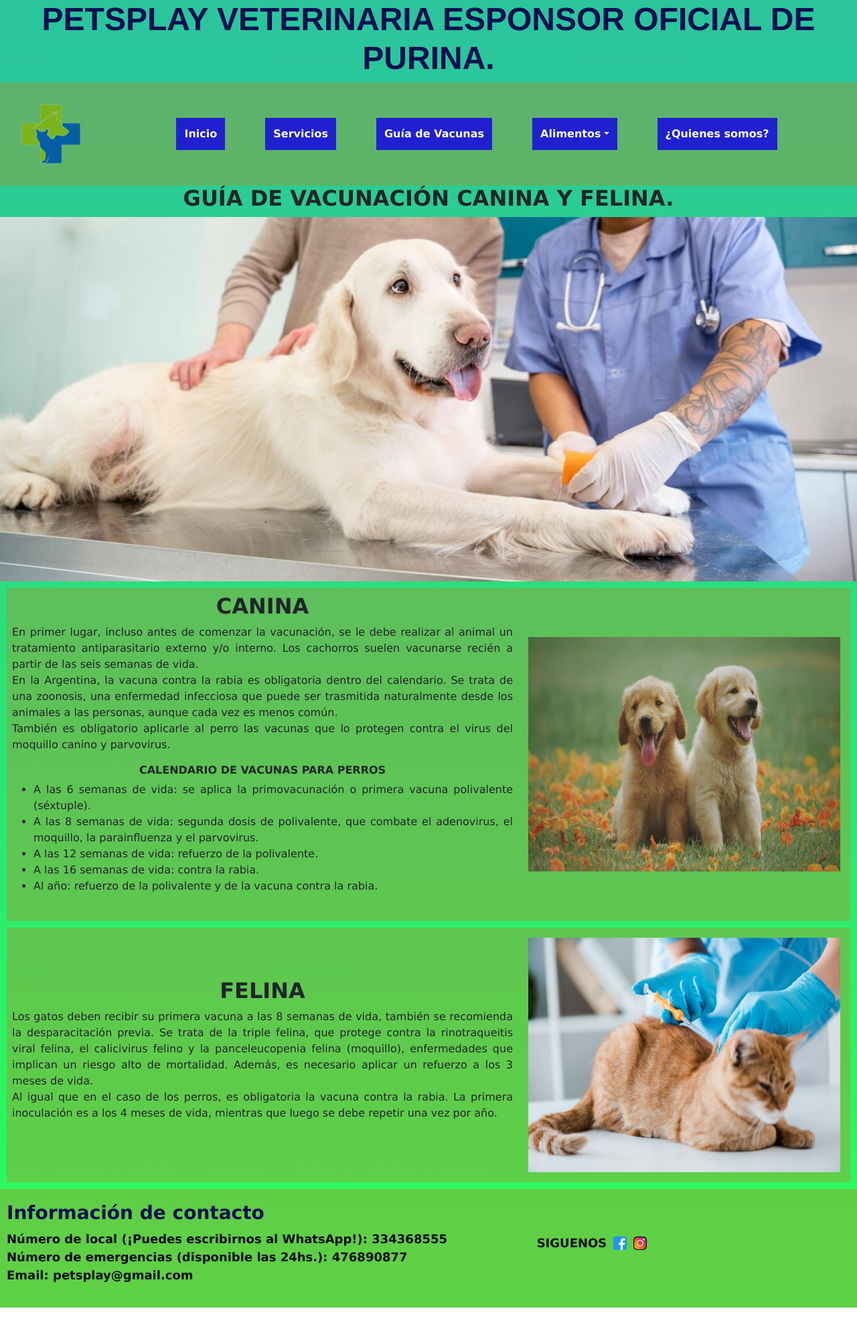
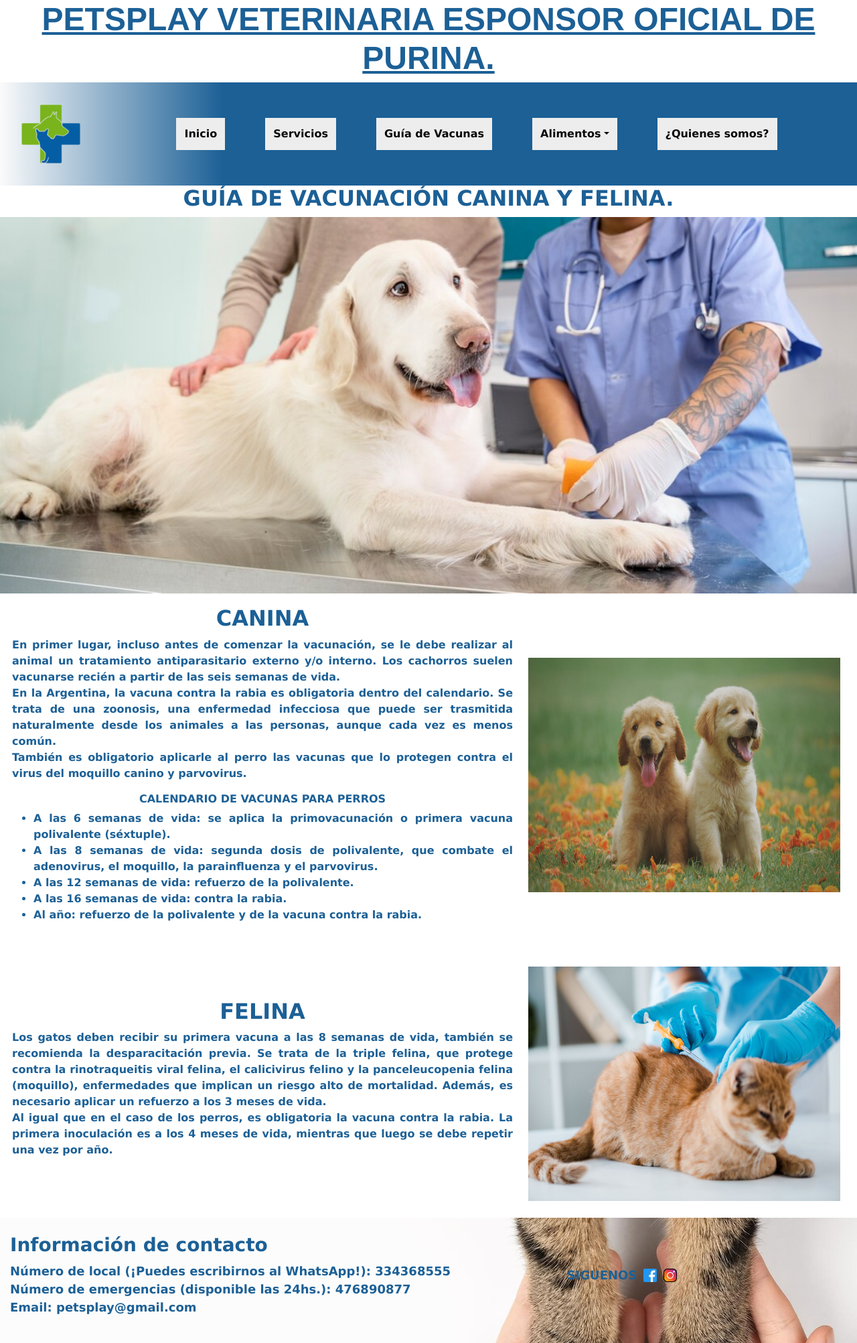
Before and after one commit to SantiFP90/PF-FernandezPensa, a plain HTML site: page pages/guiaDeVacunas.html in a window 1280 px wide. Shown: the whole page at 67% size. Before the commit the page ends 1952 px from the top, so only its background shows below. Drawn offline with nearby package versions, Linux system fonts and the light colour scheme; grey boxes are pictures that could not be loaded.

Commit message:
Paleta de colores nueva

```diff
--- a/css/style.css
+++ b/css/style.css
@@ -5,8 +5,7 @@
 }
 
 body{
-    background: rgb(45,253,86);
-    background: linear-gradient(0deg, rgba(45,253,86,1) 0%, rgba(34,195,153,0.9640231092436975) 98%);
+    background-color: white;
     font-size: medium;
     font-family: Verdana, Geneva, Tahoma, sans-serif;
 }
@@ -19,7 +18,6 @@
 
 .heroVacunas img{
     width: 100%;
-    height: 68vh;
 }
 
 #logo img {
@@ -39,11 +37,13 @@
 
 .titulo {
     font-size: 3em;
-    color: rgb(10, 15, 80);
+    color: #1C6096;
     text-transform: uppercase;
     text-align: center;
     font-family: 'Franklin Gothic Medium', 'Arial Narrow', Arial, sans-serif;
     font-weight:bold;
+    text-decoration: underline;
+
 }
 
 /*  ------------------------------------fin header------------------------------ */
@@ -51,18 +51,19 @@
 /*------------------------------------nav-----------------------------------------*/
 
 .bg-red {
-    background-color: rgba(165, 147, 42, 0.411);
+    background: rgb(251,251,251);
+    background: linear-gradient(90deg, rgba(251,251,251,1) 0%, rgba(28,96,150,1) 26%);
     font-weight: bold;
 }
 
 #botonera ul li a {
-    color: rgb(255, 255, 255)
+    color: rgb(8, 8, 8)
 }
 
 #botonera li {
     margin: 5px 30px;
-    border: 4px solid rgb(32, 32, 209) ;
-    background-color:  rgb(32, 32, 209);
+    border: 4px solid #EDEDED ;
+    background-color: #EDEDED ;
     text-align: center;
 }
 
@@ -84,15 +85,26 @@
 }
 
 .cajasmain {
-        background-color: rgba(165, 147, 42, 0.411);
-        width: 350px;
-        margin: 20px;
-        padding: 5px;
+    background: rgb(16,187,39);
+    background: linear-gradient(0deg, rgba(16,187,39,1) 4%, rgba(60,100,155,1) 8%);
+    width: 350px;
+    margin: 20px;
+    padding: 5px;
 }
 
 .cajasmain h2 {
     text-align: center;
+    color: #EDEDED;
+    text-decoration: underline;
+    font-size: 3em;
 }
+
+.cajasmain p {
+    color: #EDEDED;
+    padding: 2px;
+    text-align: justify;
+}
+
 
 #servtotal section:hover {
     transform: scale(1.04);
@@ -102,11 +114,12 @@
 
 /*----------------------------------footer----------------------------------------*/
 footer {
-    background-color: rgba(165, 147, 42, 0.411);
     display: flex;
     flex-wrap: wrap;
     align-items: center;
     justify-content: space-between;
+    background-image: url(../images/footer.jpg) ;
+    padding: 5px;
 }
 
 .contacto{
@@ -121,14 +134,13 @@
     flex-direction: row;
     align-items: center;
     justify-content: center;
-
 }
     footer h3 {
-        color: rgb(10, 15, 80);
+        color:#1C6096;
         font-weight: 700
     }
     footer p {
-        color: rgb(5, 5, 5);
+        color: #1C6096;
         font-size: large;
         text-align: justify;
         font-weight: 700
@@ -151,7 +163,8 @@
     text-transform: uppercase;
     font-weight: bolder;
     margin-right: 10px;
-
+    color: #1C6096;
+    padding-left: 90px;
 }
 
 /*-------------------------------fin footer----------------------------------------*/
@@ -162,7 +175,7 @@
     display: flex;
     flex-wrap: wrap;
     flex-direction: row;
-    justify-content: center;
+    justify-content: space-between;
     align-items: center;
     padding: 0.625rem;
 }
@@ -172,24 +185,28 @@
     flex-direction: column;
     justify-content: center;
     align-items: center;
-    background-color: rgba(165, 147, 42, 0.411);
+    background-color: #3c709b;
     font-weight: 700;
     margin: 5px;
 }
 
 .imgQS {
     margin-top: 5px;
+    display: flex;
+    justify-content: center;
 }
 
 .parrafoQS {
     text-align: justify;
     padding: 0.313rem;
+    color: #EDEDED;
 }
 
 .titleQS {
     font-size: 2em;
     text-transform: uppercase;
     font-weight: 900;
+    color: #EDEDED;
 }
 
 /* ----------------------fin página quienesSomos---------------------------------- */
@@ -201,6 +218,7 @@
     font-size: 2em;
     text-transform: uppercase;
     font-weight: bolder;
+    color: #1C6096;
 }
 
 .pyg img {
@@ -214,7 +232,6 @@
     flex-direction: row;
     justify-content: center;
     align-items: center;
-    background-color: rgba(165, 147, 42, 0.411);
     margin: 0.625rem;
 }
     .caninoText {
@@ -225,18 +242,22 @@
         margin: 5px;
         padding: 3px;
         font-weight: 500;
+        color: #1C6096;
+        font-weight: 600;
     }
         .caninoText h2 {
             text-align: center;
             font-size: 2em;
             text-transform: uppercase;
             font-weight: bolder;
+            color: #1C6096;
         }
             .caninoText h3 {
                 text-align: center;
                 font-size: 1em;
                 text-transform: uppercase;
                 font-weight: bolder;
+                color: #1C6096 ;
             }
 
 
@@ -245,7 +266,6 @@
     flex-direction: row;
     justify-content: center;
     align-items: center;
-    background-color: rgba(165, 147, 42, 0.411);
     margin: 0.625rem;
 }
     .felinoText {
@@ -256,12 +276,15 @@
         margin: 5px;
         padding: 3px;
         font-weight: 500;
+        color: #1C6096;
+        font-weight: 600;
     }
         .felinoText h2 {
             text-align: center;
             font-size: 2em;
             text-transform: uppercase;
             font-weight: bolder;
+            color: #1C6096;
         }
 
 /* -------------------fin Guía Vacunas--------------------------------------------*/
@@ -272,9 +295,10 @@
 
 .tituloCF {
     font-size: 1.5em;
-    color: rgb(10, 15, 80);
+    color: #1C6096;
     text-transform: uppercase;
     text-align: center;
+    font-size: 2em;
 }
 
 .galeria {
@@ -303,25 +327,15 @@
     display: flex;
     flex-direction: column;
     align-items: center;
-    background-color: rgba(165, 147, 42, 0.411);
+    background-color: #3c709b;
 }
     .galeria figure:hover {
         transform: scale(1.04);
         transition: all 900ms;
         cursor: pointer;
     }
-
+    .galeria .prod figcaption {
+        color: #EDEDED;
+        font-weight: 600;
+    }
 /* -------------------- fin Pagina de Alimentos-------------------------------------- */
-
-/* respinsive header
-@media screen and (max-width: 500px){
-    .titulo {
-        font-size: 2em;
-        color: rgb(10, 15, 80);
-        text-transform: uppercase;
-        text-align: center;
-        text-align: left;
-        font-family: 'Franklin Gothic Medium', 'Arial Narrow', Arial, sans-serif;
-        font-weight:bold;
-    }
-} */
--- a/pages/guiaDeVacunas.html
+++ b/pages/guiaDeVacunas.html
@@ -50,8 +50,8 @@
     </header>
     <section>
             <h1 class="titleVacunas">Guía de vacunación canina y felina.</h1>
-        <div class="heroVacunas">
-            <img src="../images/heros/heroVacunas.jpg" alt="Imagen Médica">
+        <div class="heroVacunas img-fluid">
+            <img src="../images/heros/heroVacunas.jpg" class= "img-fluid" alt="Imagen Médica">
         </div>
     </section>
     <main>
@@ -74,10 +74,10 @@
                         </p>
                 </div>
                 <div class="pyg">
-                    <img src="../images/vacunas/perrito.jpg" alt="Imágen de perros">
+                    <img src="../images/vacunas/perrito.jpg"  alt="Imágen de perros">
                 </div>
             </div>
-            <div class="felino" id="idfelino">
+            <div class="felino">
                 <div class="felinoText">
                     <h2>Felina</h2>
                     <p>
@@ -86,7 +86,7 @@
                     </p>
                 </div>
                 <div class="pyg">
-                    <img src="../images/vacunas/gatito.jpg" alt="Imágen de gatos">
+                    <img src="../images/vacunas/gatito.jpg"  alt="Imágen de gatos">
                 </div>
             </div>
         </section>
```
Also changed, not shown: images/footer.jpg (added).
